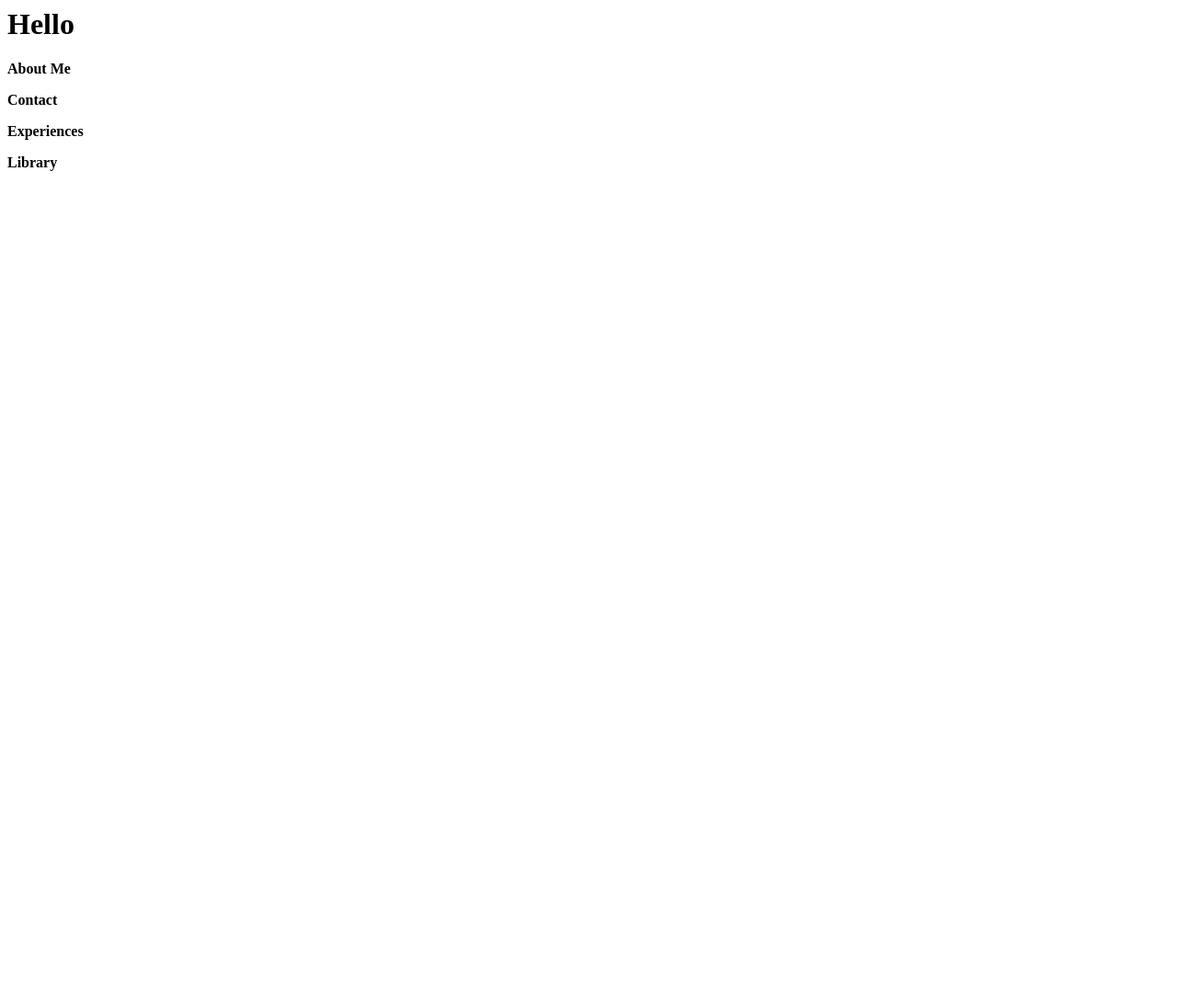
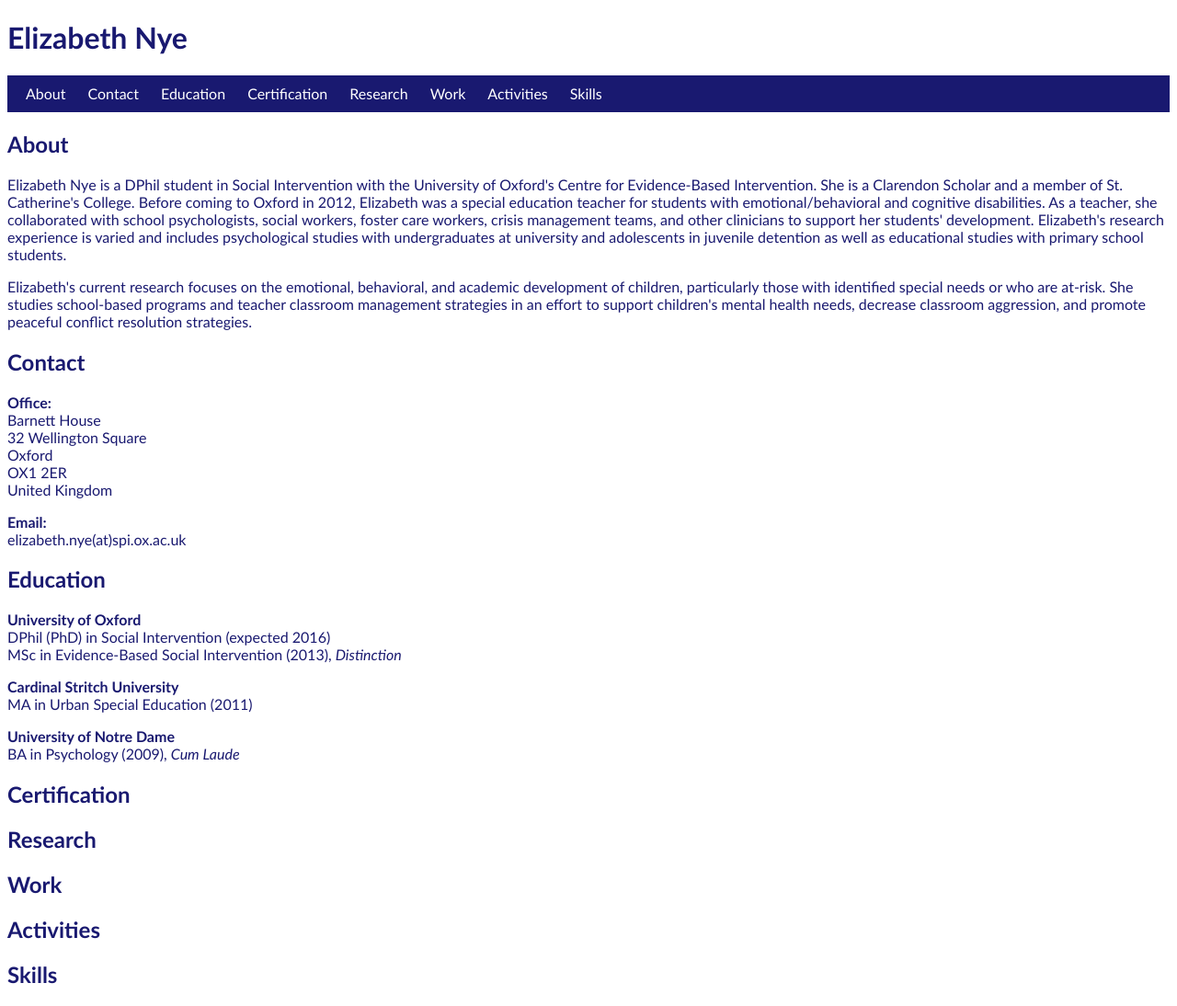
Before and after one commit to elizabeth-nye/first_site, a plain HTML site: page index.html in a window 1280 px wide. Shown: the whole page at 92% size. Before the commit the page ends 800 px from the top, so only its background shows below. Drawn offline with Linux system fonts and the light colour scheme.

Commit message:
Moved content from elizabethnye.html to index.html

```diff
--- a/index.html
+++ b/index.html
@@ -1,13 +1,49 @@
-<h1>Hello
-</h1>
+<!DOCTYPE html>
+<head>
+	<style>
+		h1{color: rgba(25, 25, 112, 1); font-family: Calibri}
+		ul{padding: 10px; background: rgba(25, 25, 112, 1);}
+		li{display: inline; padding: 0px 10px 0px 10px; color: white; font-family: Calibri}
+		body{background-color: rgba(255, 255, 255, 1);}
+		h2{color: rgba(25, 25, 112, 1); font-family: Calibri}
+		p{color: rgba(25, 25, 112, 1); font-family: Calibri}
+	</style>
+</head>
 <body>
-	<p><strong>About Me</strong></p>
-	<p><strong>Contact</strong></p>
-	<p><strong>Experiences</strong></p>
-	<p><strong>Library</strong></p>
-
-
-
-
-
+	<h1>Elizabeth Nye</h1>
+	<ul>
+		<li>About</li>
+		<li>Contact</li>
+		<li>Education</li>
+		<li>Certification</li>
+		<li>Research</li>
+		<li>Work</li>
+		<li>Activities</li>
+		<li>Skills</li>
+	</ul>
+	<h2>About</h2>
+		<p>Elizabeth Nye is a DPhil student in Social Intervention with the University of Oxford's Centre for Evidence-Based Intervention.   She is a Clarendon Scholar and a member of St. Catherine's College.  Before coming to Oxford in 2012, Elizabeth was a special education teacher for students with emotional/behavioral and cognitive disabilities.  As a teacher, she collaborated with school psychologists, social workers, foster care workers, crisis management teams, and other clinicians to support her students' development.  Elizabeth's research experience is varied and includes psychological studies with undergraduates at university and adolescents in juvenile detention as well as educational studies with primary school students.</p>
+		<p>Elizabeth's current research focuses on the emotional, behavioral, and academic development of children, particularly those with identified special needs or who are at-risk.  She studies school-based programs and teacher classroom management strategies in an effort to support children's mental health needs, decrease classroom aggression, and promote peaceful conflict resolution strategies.</p>
+	<h2>Contact</h2>
+		<p><strong>Office:</strong>
+		<br>Barnett House
+		<br>32 Wellington Square
+		<br>Oxford
+		<br>OX1 2ER
+		<br>United Kingdom</p>
+		<p><strong>Email:</strong>
+		<br>elizabeth.nye(at)spi.ox.ac.uk</p>
+	<h2>Education</h2>
+		<p><strong>University of Oxford</strong>
+			<br>DPhil (PhD) in Social Intervention (expected 2016)
+			<br>MSc in Evidence-Based Social Intervention (2013), <em>Distinction</em></p>
+		<p><strong>Cardinal Stritch University</strong>
+			<br>MA in Urban Special Education (2011)</p>
+		<p><strong>University of Notre Dame</strong>
+			<br>BA in Psychology (2009), <em>Cum Laude</em></p>
+	<h2>Certification</h2>
+	<h2>Research</h2>
+	<h2>Work</h2>
+	<h2>Activities</h2>
+	<h2>Skills</h2>
 </body>
```
